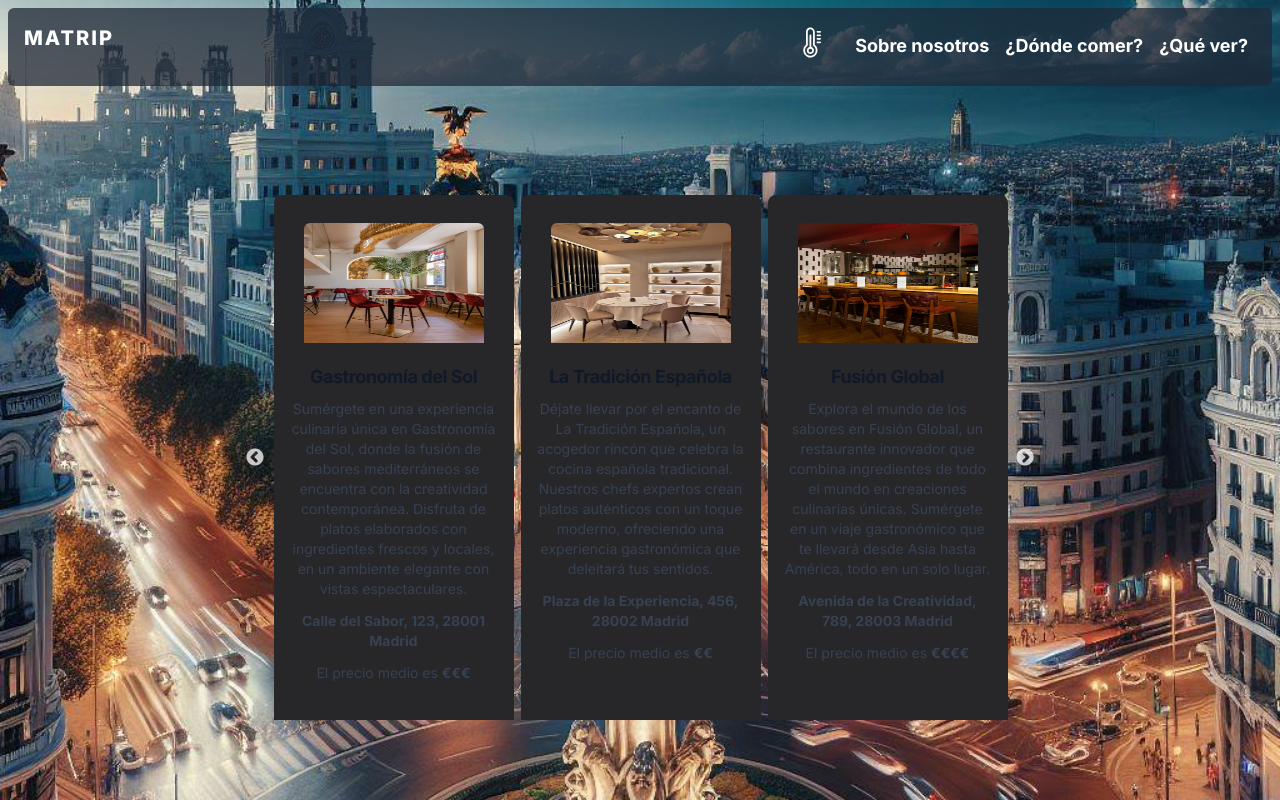
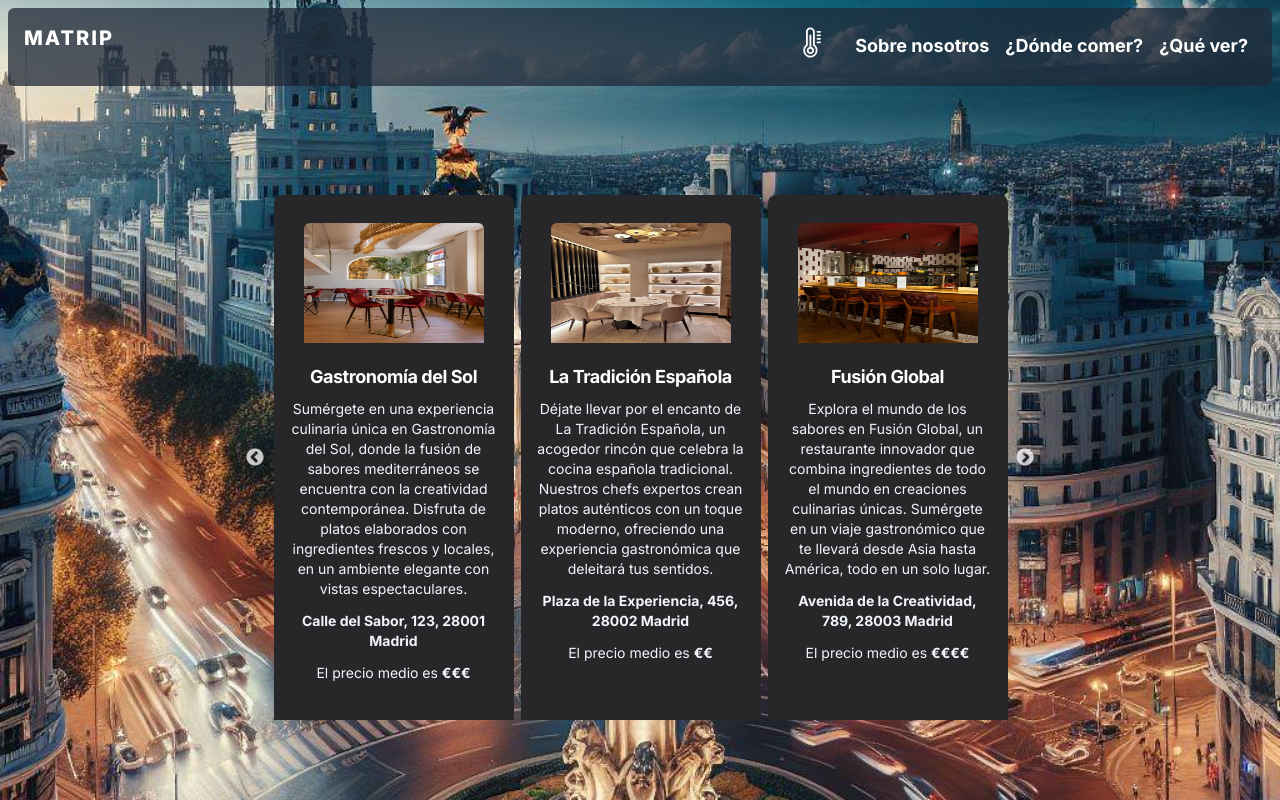
Before and after one commit to EzequielPalma/Matrip, a Next.js app: page /dondecomer in a window 1280 px wide. Built offline with nearby package versions, Linux system fonts and the light colour scheme.

Commit message:
Cambio en el color del texto de las tarjetas.
Eliminacion del icono del menu hamburguesa una vez abierto.

```diff
--- a/src/app/components/CardComer.js
+++ b/src/app/components/CardComer.js
@@ -8,10 +8,10 @@ export default function CardComer({ item }) {
     <a href="#" className="rounded-t-lg">
       <img className="rounded-t-lg mt-2  scale-75 hwCard" src={item.image} alt="" />
       <div className="flex flex-col justify-between pr-4 pl-4 pb-4 leading-normal">
-        <h5 className="mb-2 text-lg font-bold tracking-tight text-gray-900 dark:text-white">{item.name}</h5>
-        <p className="mb-3  text-sm text-gray-700 dark:text-gray-400">{item.description}</p>
-        <p className="mb-3 text-sm text-gray-700 dark:text-gray-400"> <strong>{item.address}</strong></p>
-        <p className="mb-3 text-sm text-gray-700 dark:text-gray-400">El precio medio es <strong>{item.price}</strong></p>
+        <h5 className="mb-2 text-lg font-bold tracking-tight text-gray">{item.name}</h5>
+        <p className="mb-3  text-sm text-slate-100	 ">{item.description}</p>
+        <p className="mb-3 text-sm text-slate-100	 "> <strong>{item.address}</strong></p>
+        <p className="mb-3 text-sm text-slate-100	 ">El precio medio es <strong>{item.price}</strong></p>
 
       </div>
     </a>
--- a/src/app/components/CardLugares.js
+++ b/src/app/components/CardLugares.js
@@ -6,9 +6,9 @@ export default function CardComer({item}) {
     <a href="#" className="rounded-t-lg">
       <img className="rounded-t-lg mt-2 scale-75 hwCard" src={item.image} alt="" />
         <div className="flex flex-col justify-between pr-4 pl-4 pb-4  leading-normal">
-          <h5 className="mb-2 text-lg font-bold tracking-tight text-gray-900 dark:text-white">{item.name}</h5>
-          <p className="mb-3  text-sm text-gray-700 dark:text-gray-400">{item.description}</p>
-          <p className="mb-3 text-sm text-gray-700 dark:text-gray-400"> <strong>{item.address}</strong></p>
+          <h5 className="mb-2 text-lg font-bold tracking-tight text-slate-100	">{item.name}</h5>
+          <p className="mb-3  text-sm text-slate-100	">{item.description}</p>
+          <p className="mb-3 text-sm text-slate-100	"> <strong>{item.address}</strong></p>
 
         </div>
   </a>
--- a/src/app/components/CardTemp.js
+++ b/src/app/components/CardTemp.js
@@ -11,7 +11,7 @@ function CardTemp({ resolvedAddress, weatherData, loading }) {
         <h2 className="text-md mb-2 px-4 pt-4">
           <div className="flex justify-between">
             <div className="badge relative top-0">
-              <span className="mt-2 py-1 h-12px text-md font-semibold w-12px rounded right-1 bottom-1 px-4">{resolvedAddress}</span>
+              <span className="mt-2 py-1 h-12px text-md text-slate-100	font-semibold w-12px rounded right-1 bottom-1 px-4">{resolvedAddress}</span>
             </div>
           </div>
         </h2>
@@ -36,19 +36,19 @@ function CardTemp({ resolvedAddress, weatherData, loading }) {
                   <path d="M13,30a5.0057,5.0057,0,0,1-5-5h2a3,3,0,1,0,3-3H4V20h9a5,5,0,0,1,0,10Z"></path>
                   <path d="M25 25a5.0057 5.0057 0 01-5-5h2a3 3 0 103-3H2V15H25a5 5 0 010 10zM21 12H6V10H21a3 3 0 10-3-3H16a5 5 0 115 5z"></path>
                 </svg>
-                {weatherData && <span>{weatherData.windspeed}km/h</span>}
+                {weatherData && <span className="text-slate-100	">{weatherData.windspeed}km/h</span>}
               </span>
               <span className="flex space-x-2 items-center">
                 <svg height="20" width="20" viewBox="0 0 32 32" className="fill-current">
                   <path d="M16,24V22a3.2965,3.2965,0,0,0,3-3h2A5.2668,5.2668,0,0,1,16,24Z"></path>
                   <path d="M16,28a9.0114,9.0114,0,0,1-9-9,9.9843,9.9843,0,0,1,1.4941-4.9554L15.1528,3.4367a1.04,1.04,0,0,1,1.6944,0l6.6289,10.5564A10.0633,10.0633,0,0,1,25,19,9.0114,9.0114,0,0,1,16,28ZM16,5.8483l-5.7817,9.2079A7.9771,7.9771,0,0,0,9,19a7,7,0,0,0,14,0,8.0615,8.0615,0,0,0-1.248-3.9953Z"></path>
                 </svg>
-                {weatherData && <span>{weatherData.humidity}%</span>}
+                {weatherData && <span className="text-slate-100	">{weatherData.humidity}%</span>}
               </span>
             </div>
 
             <div>
-            {weatherData && <h1 className="text-6xl">{weatherData.temp}°C</h1>}
+            {weatherData && <h1 className="text-6xl text-slate-100	">{weatherData.temp}°C</h1>}
             </div>
           </div>
         </div>
--- a/src/app/components/ModalTemp.js
+++ b/src/app/components/ModalTemp.js
@@ -41,7 +41,7 @@ export default function ModalTemp() {
                             <button
                                 onClick={cerrarModal}
                                 type="button"
-                                className="mx-auto text-white bg-zinc-800 hover:bg-blue-800 focus:ring-4 focus:outline-none focus:ring-blue-300 font-medium rounded-lg text-sm px-5 py-2.5 text-center  dark:hover:bg-blue-700 dark:focus:ring-blue-800"
+                                className="mx-auto text-slate-100	 bg-zinc-800 hover:bg-blue-800 focus:ring-4 focus:outline-none focus:ring-blue-300 font-medium rounded-lg text-sm px-5 py-2.5 text-center  dark:hover:bg-blue-700 dark:focus:ring-blue-800"
                             >
                                 Siempre es un buen día para disfrutar Madrid
                             </button>
--- a/src/app/components/Navbar.js
+++ b/src/app/components/Navbar.js
@@ -47,12 +47,14 @@ export default function Navbar() {
 
       {/* Botón de hamburguesa para dispositivos móviles */}
       <div className="md:hidden p-4">
-        <button onClick={toggleMenu} className="text-white">
-          {/* Icono de menú hamburguesa de Heroicons */}
-          <svg xmlns="http://www.w3.org/2000/svg" fill="none" viewBox="0 0 24 24" stroke-width="1.5" stroke="currentColor" class="w-6 h-6">
-            <path stroke-linecap="round" stroke-linejoin="round" d="M3.75 6.75h16.5M3.75 12h16.5m-16.5 5.25h16.5" />
-          </svg>
-        </button>
+        {!isOpen && (
+          <button onClick={toggleMenu} className="text-white">
+            {/* Icono de menú hamburguesa de Heroicons */}
+            <svg xmlns="http://www.w3.org/2000/svg" fill="none" viewBox="0 0 24 24" stroke-width="1.5" stroke="currentColor" className="w-6 h-6">
+              <path stroke-linecap="round" stroke-linejoin="round" d="M3.75 6.75h16.5M3.75 12h16.5m-16.5 5.25h16.5" />
+            </svg>
+          </button>
+        )}
       </div>
 
       {/* Menú de navegación */}
--- a/src/app/layout.js
+++ b/src/app/layout.js
@@ -6,8 +6,8 @@ import Navbar from './components/Navbar'
 const inter = Inter({ subsets: ['latin'] })
 
 export const metadata = {
-  title: 'Create Next App',
-  description: 'Generated by create next app',
+  title: 'Matrip',
+  description: 'La mejor guía para disfrutar Madrid',
 }
 
 export default function RootLayout({ children }) {
```
